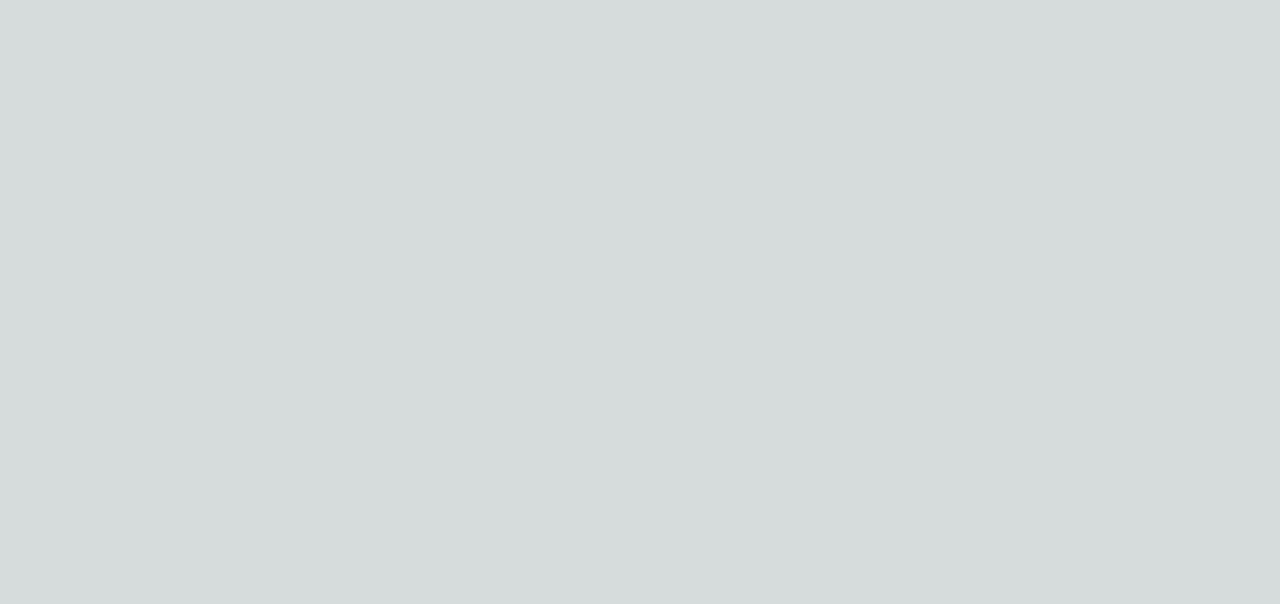
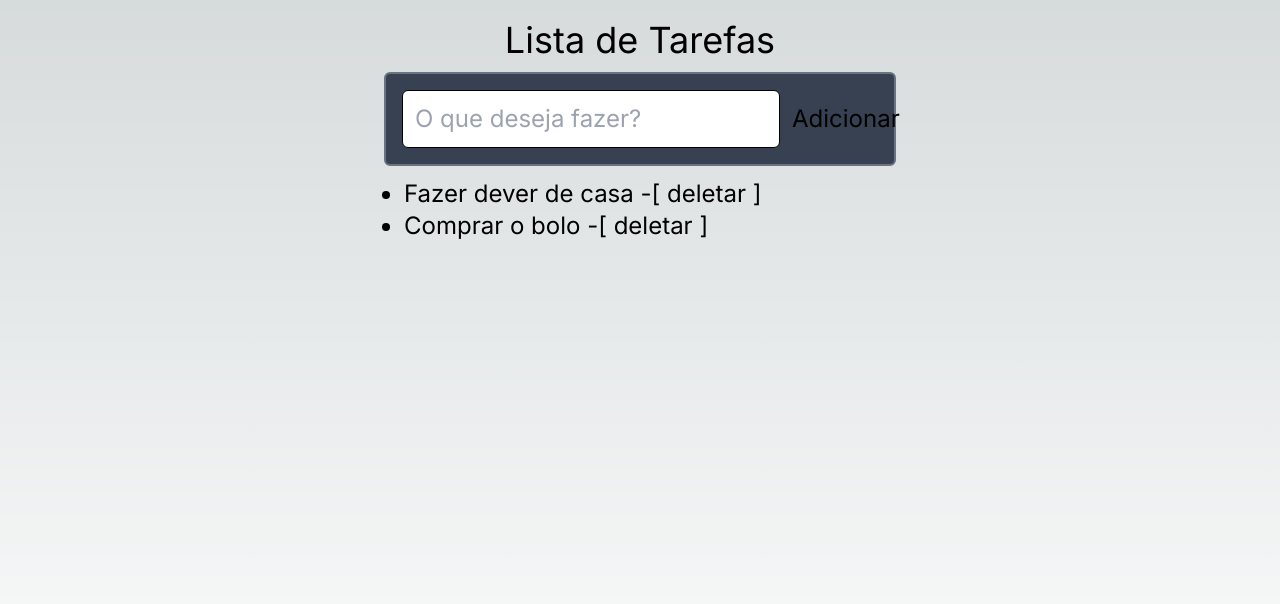
Before and after one commit to DavidGBbr/NextToDo, a Next.js app: page / in a window 1280 px wide. Shown: the top 604 px of the page. Built offline with nearby package versions, Linux system fonts and the light colour scheme.

Commit message:
showing items

```diff
--- a/src/app/page.tsx
+++ b/src/app/page.tsx
@@ -1,5 +1,34 @@
+"use client";
+import { TodoItem } from "@/types/TodoItem";
+import { useState } from "react";
+
 const Page = () => {
-  return <div></div>;
+  const [list, setList] = useState<TodoItem[]>([
+    { label: "Fazer dever de casa", checked: false },
+    { label: "Comprar o bolo", checked: false },
+  ]);
+  return (
+    <div className="w-screen h-screen flex flex-col items-center text-2xl">
+      <h1 className="text-4xl mt-5">Lista de Tarefas</h1>
+      <div className="flex w-full max-w-lg my-3 p-4 rounded-md bg-gray-700 border-2 border-gray-500">
+        <input
+          type="text"
+          placeholder="O que deseja fazer?"
+          className="flex-1 border border-black p-3 text-2xl text-black rounded-md mr-3"
+        />
+        <button>Adicionar</button>
+      </div>
+
+      <ul className="w-full max-w-lg list-disc pl-5">
+        {list.map((item) => (
+          <li>
+            {item.label} -
+            <button className="hover:underline">[ deletar ]</button>
+          </li>
+        ))}
+      </ul>
+    </div>
+  );
 };
 
 export default Page;
--- /dev/null
+++ b/src/types/TodoItem.ts
@@ -0,0 +1,4 @@
+export interface TodoItem {
+  label: string;
+  checked: boolean;
+}
```
